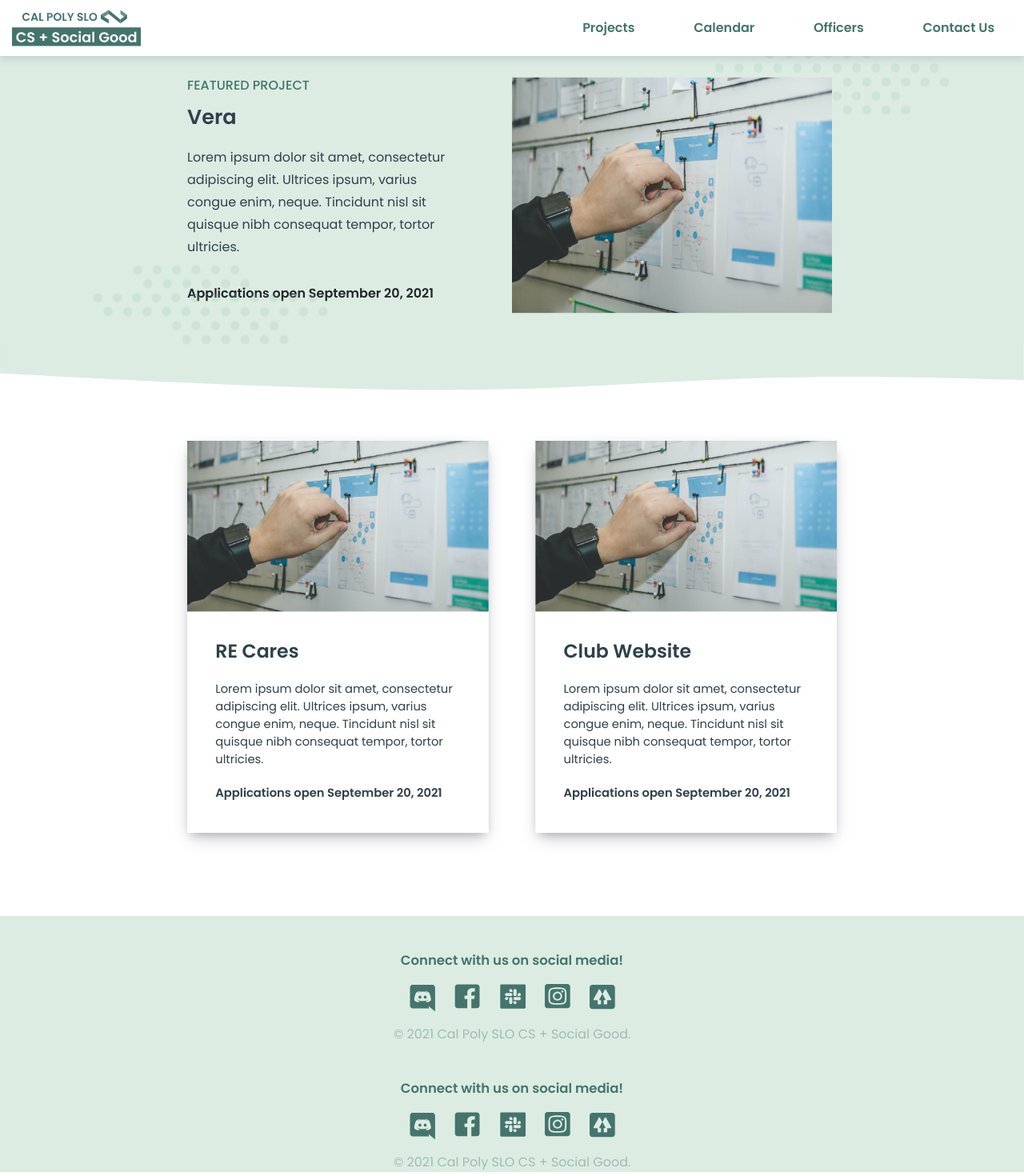
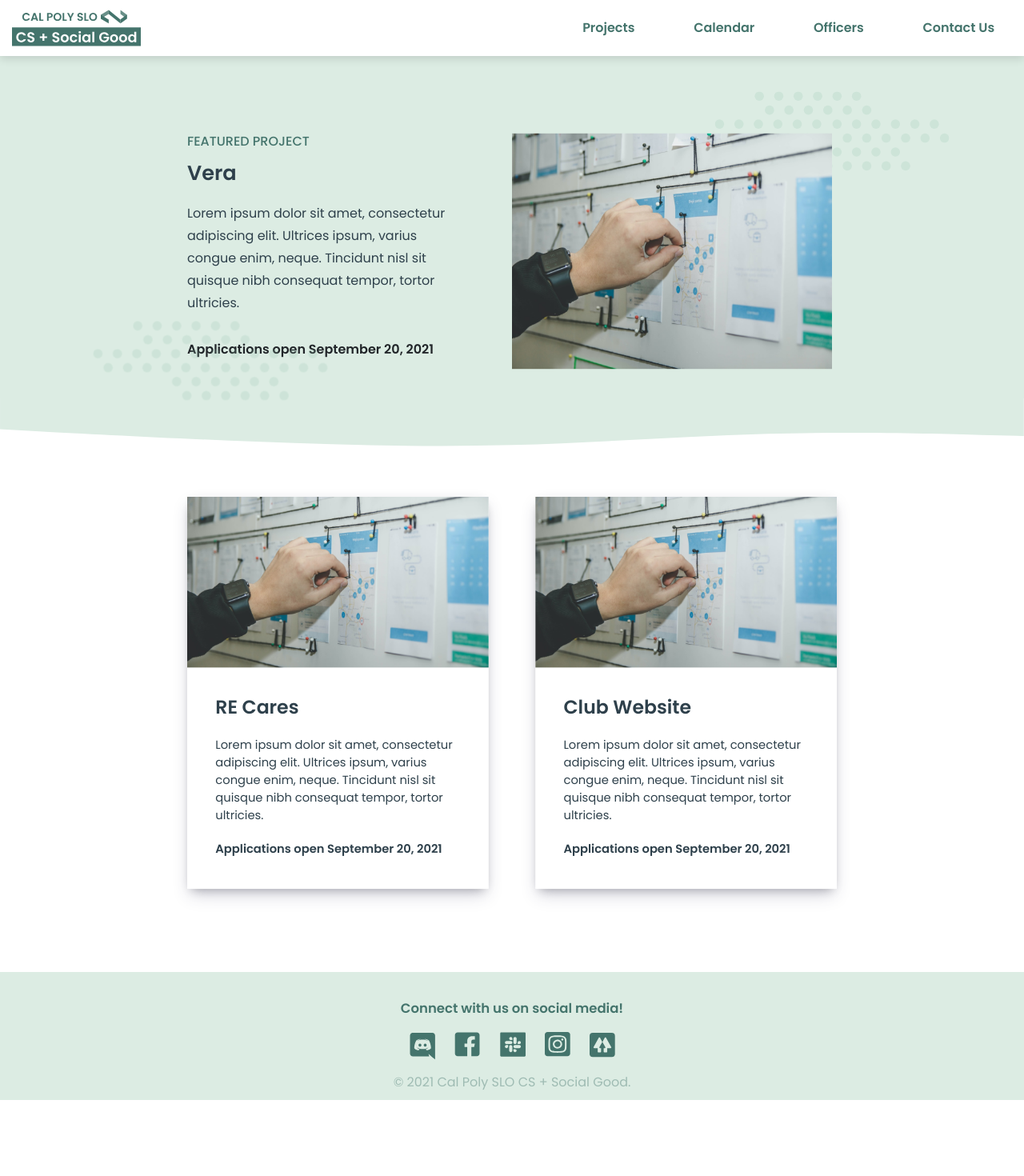
Before and after one commit to CS-Social-Good-CalPoly/club-website, a React (Create React App) app: page /Projects in a window 1280 px wide. Shown: the top 1470 px of the page at 80% size. After the commit the page ends 1375 px from the top, so only its background shows below. Built offline with nearby package versions, Linux system fonts and the light colour scheme.

Commit message:
minor styling

```diff
--- a/src/App.js
+++ b/src/App.js
@@ -16,11 +16,11 @@ function App() {
                 <Nav/>
                 <div className="App-Main-Content">
                     <Switch>
-                        <Route exact path="/" component={WhatWeDo}/>
+                        <Route exact path="/WhatWeDo" component={WhatWeDo}/>
                         <Route exact path="/Officers" component={Officers}/>
-                        <Route exact path="/Calendar" component={Calendar}/>
+                        {/* <Route exact path="/Calendar" component={Calendar}/> */}
                         <Route exact path="/Projects" component={Projects}/>
-                        <Route exact path="/Contact" component={Contact}/>
+                        {/* <Route exact path="/Contact" component={Contact}/> */}
                     </Switch>
                 </div>
                 <Footer/>
--- a/src/assets/Officers/Officers.css
+++ b/src/assets/Officers/Officers.css
@@ -0,0 +1,3 @@
+.officers {
+    margin-top: 180px;
+}
--- a/src/assets/Projects/Projects.css
+++ b/src/assets/Projects/Projects.css
@@ -0,0 +1,3 @@
+.projects {
+    margin-top: 70px;
+}
--- a/src/assets/SharedAssets/Footer.css
+++ b/src/assets/SharedAssets/Footer.css
@@ -15,7 +15,8 @@
 }
 
 .footer-container {
-    padding: 1.3em;
+    margin: 0;
+    padding: 1.6em;
     height: 20vh;
     background-color: var(--light-green);
 }
--- a/src/assets/SharedAssets/Nav.css
+++ b/src/assets/SharedAssets/Nav.css
@@ -33,7 +33,7 @@ a {
   position: fixed;
   top: 0;
   width: 100%;
-  z-index: 10;
+  z-index: 100;
 }
 
 .nav-bar img {
--- a/src/components/Officers/Officers.js
+++ b/src/components/Officers/Officers.js
@@ -3,6 +3,7 @@ import '../../assets/Officers/Officers.css';
 import OfficerBanner from './OfficerBanner';
 import OfficerLayout from './OfficerLayout';
 import srirag_photo from "../../images/srirag.jpg";
+import '../../assets/Officers/Officers.css';
 
 export default function Officers() {
     const cards = [
@@ -81,7 +82,7 @@ export default function Officers() {
     ]
 
     return (
-        <div>
+        <div className="officers">
             <OfficerBanner/>
             <OfficerLayout cardInfo={cards}/>
         </div>
--- a/src/components/Projects/Projects.js
+++ b/src/components/Projects/Projects.js
@@ -3,7 +3,6 @@ import ProjectBanner from './ProjectBanner.js';
 import ProjectLayout from './ProjectLayout.js';
 import '../../assets/Projects/Projects.css';
 import photo from '../../images/project-card-default.png';
-import Footer from '../SharedComponents/Footer';
 
 export default function Projects() {
     const cards = [
@@ -23,10 +22,9 @@ export default function Projects() {
         }
     ];
     return (
-        <div>
+        <div className="projects">
             <ProjectBanner/>
             <ProjectLayout cardInfo={cards}/>
-            <Footer/>
         </div>
     )
 };
--- a/src/components/SharedComponents/Footer.js
+++ b/src/components/SharedComponents/Footer.js
@@ -9,7 +9,6 @@ import linktree from "../../images/linktree.svg"
 const Footer = () => {
     return (
         <div className="footer-container">
-            <div className="footer-content">
             <h3>Connect with us on social media!</h3>
             <div className="socialmedia-parent">
                 {/* <a href="#" className="socialmedia-child">
@@ -33,7 +32,6 @@ const Footer = () => {
             </div>
             <p>© 2021 Cal Poly SLO CS + Social Good.</p>
         </div>
-        </div>
     )
 }
 
--- a/src/components/SharedComponents/Nav.js
+++ b/src/components/SharedComponents/Nav.js
@@ -27,9 +27,9 @@ export default function Nav() {
                     {/*<li><Link to ="/WhatWeDo">What We Do</Link></li>*/}
                     <li className="spacer"></li>
                     <li><Link to ="/Projects">Projects</Link></li>
-                    <li><Link to ="/Calendar">Calendar</Link></li>
+                    <li><a href="https://calendar.google.com/">Calendar</a></li>
                     <li><Link to ="/Officers">Officers</Link></li>
-                    <li><Link to ="">Contact Us</Link></li>
+                    <li><a href="mailto:someone@yoursite.com">Contact Us</a></li>
                     {/*<li><img src={menu} alt="Logo"/></li>*/}
                 </ul>
                 {/* <li></li> */}
```
Lines whose indentation alone changed are shown as unchanged.
